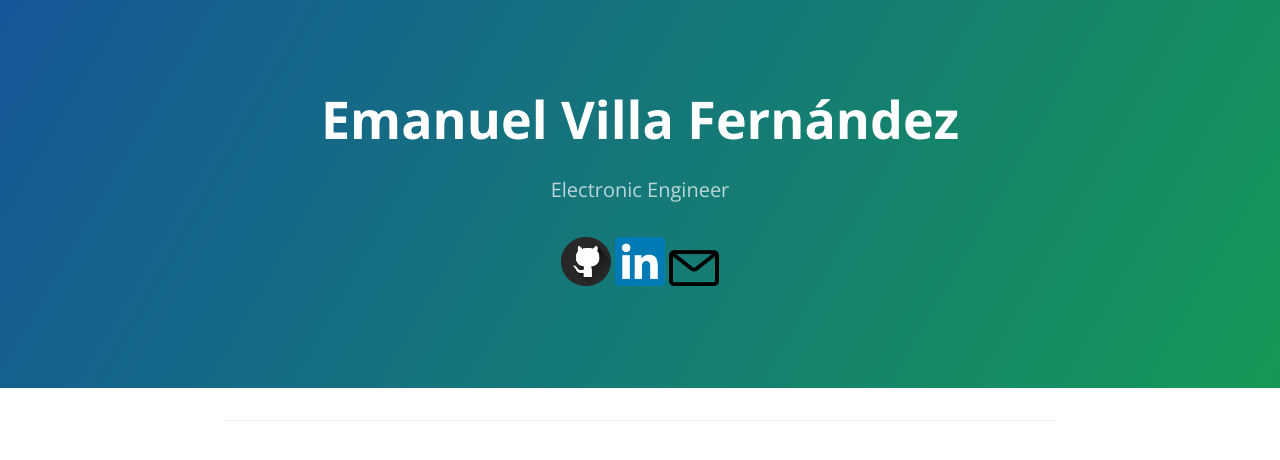
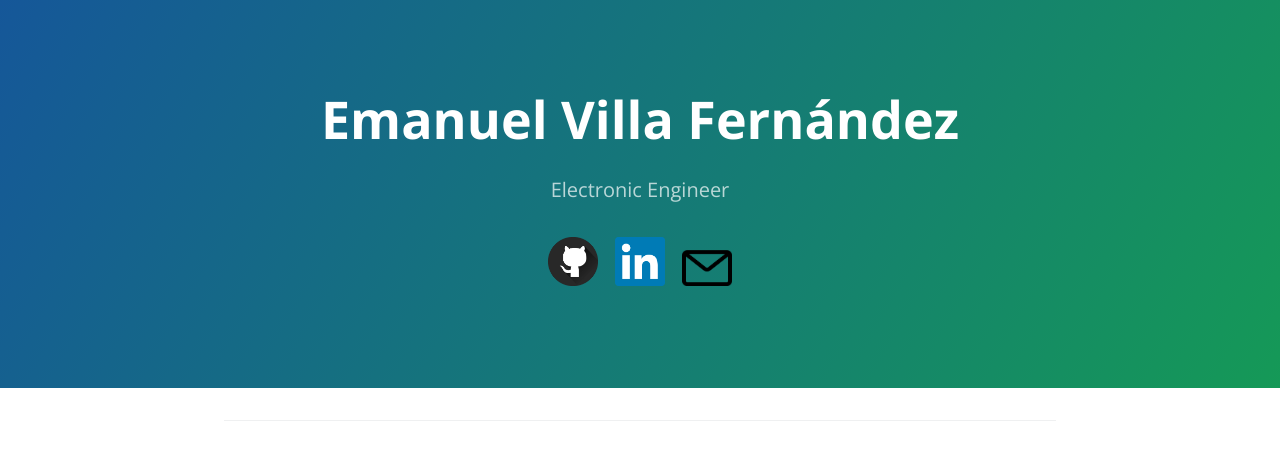
Before and after one commit to EmanuelVF/EmanuelVF.github.io, a Jekyll site: the page built from index.md, in a window 1280 px wide. Shown: the top 460 px of the page. Built offline with Jekyll 4.4.1, drawn with Linux system fonts in a browser that asks for light colours.

Commit message:
Adding spaces

```diff
--- a/_layouts/Emanuel.html
+++ b/_layouts/Emanuel.html
@@ -29,11 +29,11 @@
         <a href="https://github.com/EmanuelVF">
           <img src="./assets/imgs/github.png" width="50">
         </a>
-
+        &nbsp;&nbsp;
         <a href="https://www.linkedin.com/in/emanuelvillafernandez/">
           <img src="./assets/imgs/linkedin.png" width="50">
         </a>
-
+        &nbsp;&nbsp;
         <a href="mailto:emanuelvillafernandez@gmail.com">
           <img src="./assets/imgs/mail.png" width="50">
         </a>
```
